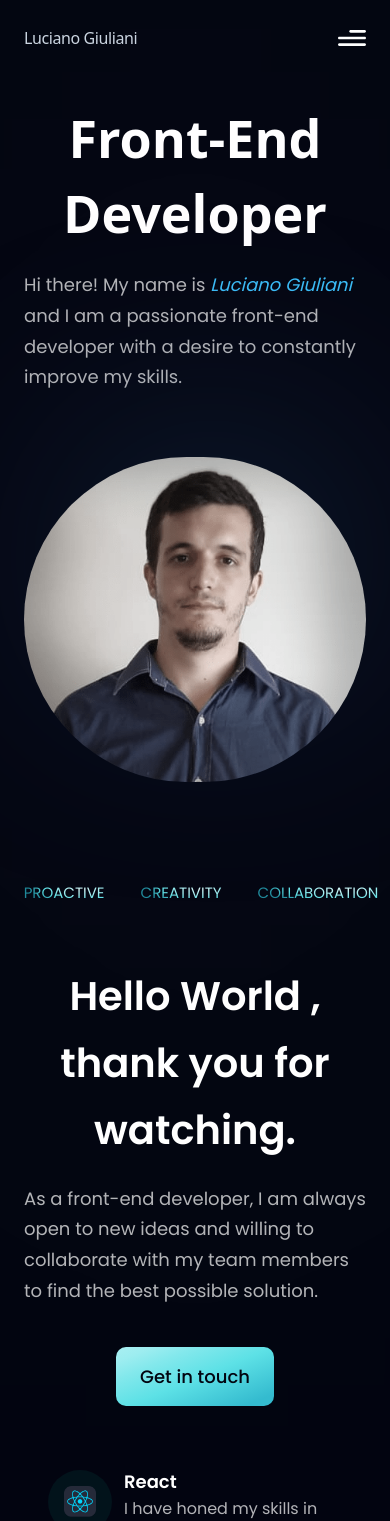
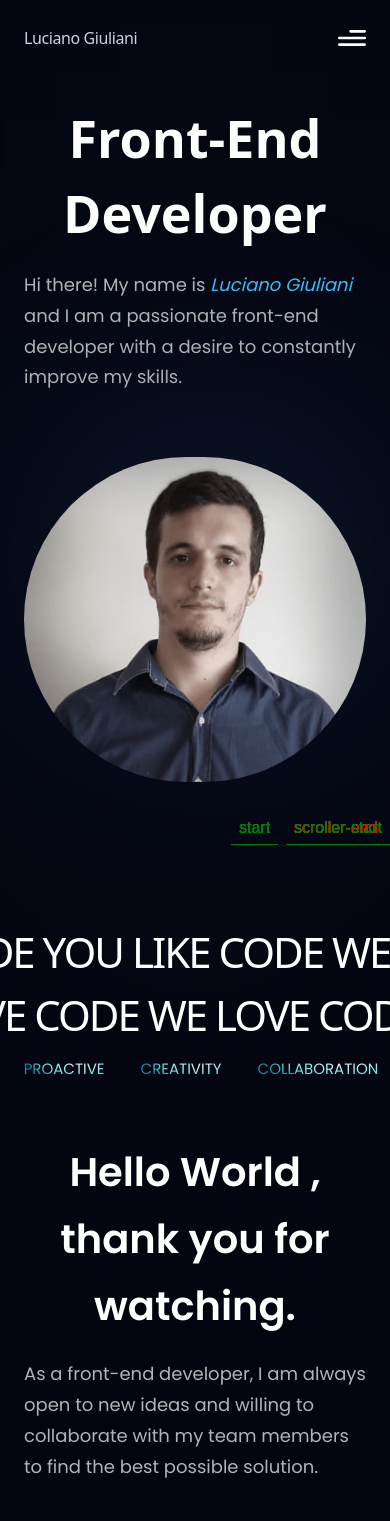
Before and after one commit to LuchoGiuliani/PortfolioLuciano, a React (Vite) app: page / in a window 390 px wide. Shown: the top 1521 px of the page. Built offline with nearby package versions, Linux system fonts and the light colour scheme.

Commit message:
cambios en el hero section, scrollTrigger implement

```diff
--- a/src/App.jsx
+++ b/src/App.jsx
@@ -9,6 +9,7 @@ import {
   Projects,
   ContactMe,
   Footer,
+  Banner,
 } from "./components";
 
 const App = () => {
@@ -21,10 +22,11 @@ const App = () => {
       </div>
 
       <div className={`bg-primary ${styles.flexStart}`}>
-        <div className={`${styles.boxWidth} panel`}>
-          <Hero />
+        <div className={`${styles.boxWidth} panel h-screen`}>
+          <Hero className="" />
         </div>
       </div>
+          <Banner />
 
       <div className={`bg-primary ${styles.paddingX} ${styles.flexStart}`}>
         <div className={`${styles.boxWidth}`}>
--- /dev/null
+++ b/src/components/Banner.jsx
@@ -0,0 +1,49 @@
+import React from "react";
+import { gsap } from "gsap";
+import { ScrollTrigger } from "gsap/ScrollTrigger";
+import { useEffect } from "react";
+
+gsap.registerPlugin(ScrollTrigger);
+
+function Banner() {
+  useEffect(() => {
+    gsap.to(".banner", {
+      scrollTrigger: {
+        trigger: "bottom center",
+        markers: true,
+
+        scrub: true,
+      },
+      x: 100,
+
+      ease: "ease-in-out",
+      duration: 6,
+      xPercent: -100,
+    });
+    gsap.to(".banner2", {
+      scrollTrigger: {
+        trigger: ".top center",
+        markers: true,
+        scrub: true,
+
+      },
+      x: -100,
+      ease: "ease-in-out",
+      duration: 6,
+      xPercent: 100,
+    });
+  }, []);
+
+  return (
+    <div className="flex items-center flex-col">
+      <p className="banner text-white overflow-hidden ">
+       I LOVE CODE YOU LIKE CODE WE NEED CODE LOVE CODE     &#9197;
+      </p>
+      <p className="banner2 text-white overflow-hidden  ">
+      &#x23EE; WE LOVE CODE WE LOVE CODE
+      </p>
+    </div>
+  );
+}
+
+export default Banner;
--- a/src/components/index.js
+++ b/src/components/index.js
@@ -7,6 +7,7 @@ import Stats from "./Stats";
 import Footer from "./Footer";
 import Projects from "./Projects";
 import Hero from "./Hero";
+import Banner from "./Banner";
 
 export {
   Navbar,
@@ -16,4 +17,5 @@ export {
   Projects,
   Footer,
   Hero,
+  Banner
 };
--- a/src/index.css
+++ b/src/index.css
@@ -20,10 +20,7 @@
 
 .cont {
   overflow-x: hidden;
-
 }
-
-
 
 .text-gradient {
   background: radial-gradient(
@@ -145,3 +142,36 @@
   background: rgba(255, 255, 255, 0.6);
   filter: blur(750px);
 }
+
+
+
+ /*  SECTION SCROLL TRIGGER PARRAFO   */
+
+
+.banner {
+  white-space: nowrap;
+  width: 200vw;
+  font-size: 126px;
+  font-weight: 400;
+  letter-spacing: -3px;
+}
+
+.banner2 {
+  letter-spacing: -3px;
+  font-size: 126px;
+  font-weight: 400;
+  white-space: nowrap;
+  width: 200vw;
+}
+
+@media (max-width: 768px) {
+  .banner {
+    font-size:42px;
+    letter-spacing: -2px;
+  }
+  .banner2 {
+    font-size:42px;
+    letter-spacing: -2px;
+  }
+
+}
```
